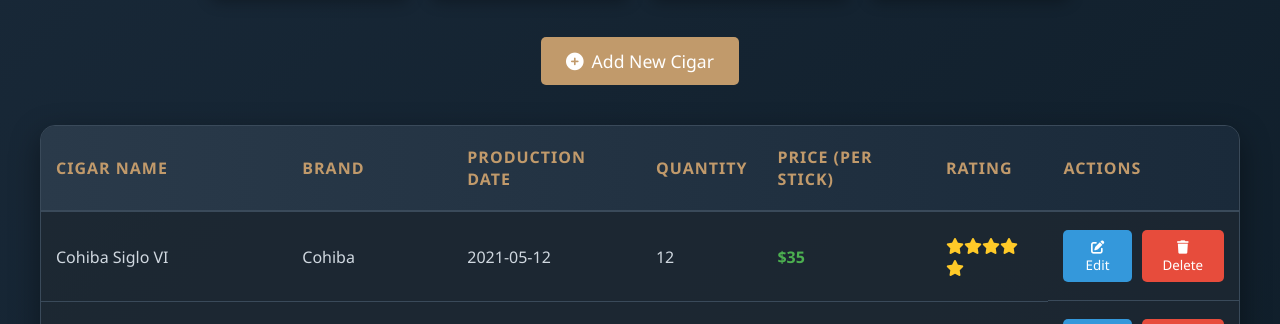
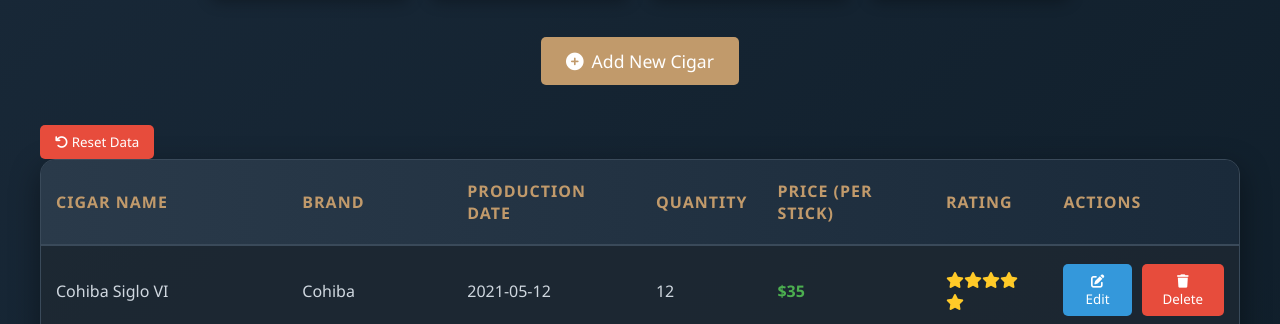
Before and after one commit to chauyinlok/cigar-collection, a plain HTML site: page index.html in a window 1280 px wide. Shown: the part 441-765 px from the top of the page. Drawn offline with Linux system fonts and the light colour scheme.

Commit message:
Update index.html

```diff
--- a/index.html
+++ b/index.html
@@ -46,6 +46,10 @@
             <i class="fas fa-plus-circle"></i> Add New Cigar
         </button>
 
+        <button class="btn btn-delete" onclick="resetToDefault()">
+            <i class="fas fa-undo"></i> Reset Data
+        </button>
+
         <div class="table-container">
             <table>
                 <thead>
```
